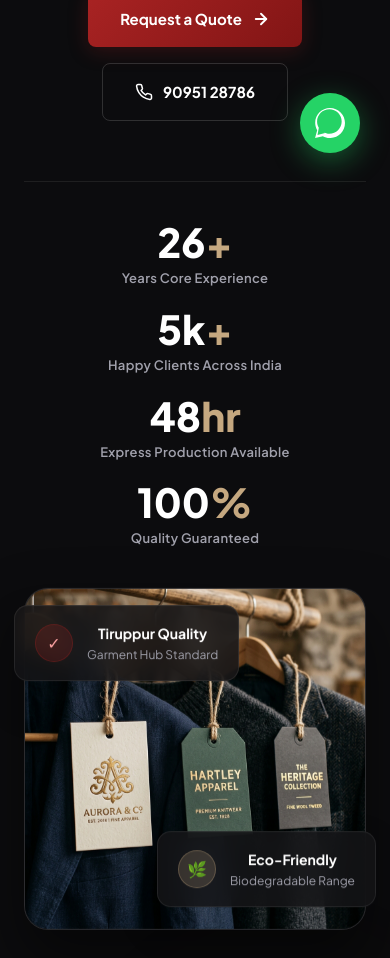
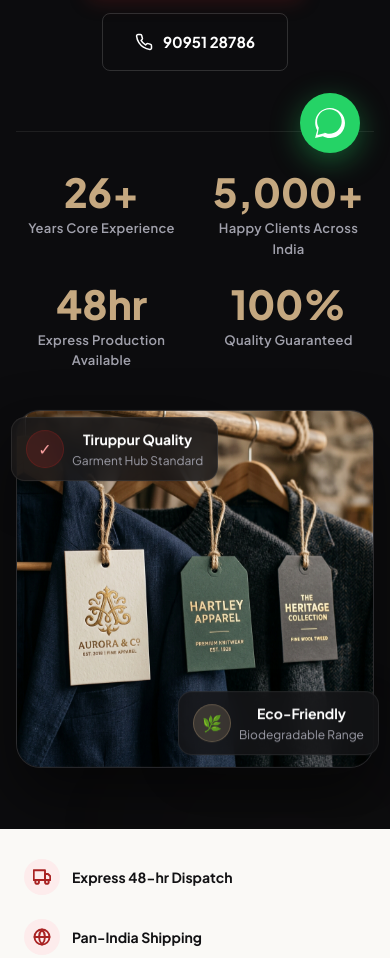
Before and after one commit to hadhi-dev/rr_traders, a plain HTML site: page index.html in a window 390 px wide. Shown: the part 661-1619 px from the top of the page. Drawn offline with nearby package versions, Linux system fonts and the light colour scheme.

Commit message:
feat: implement core site styles and initialization logic for landing page

```diff
--- a/assets/css/style.css
+++ b/assets/css/style.css
@@ -217,6 +217,9 @@ header.scrolled .nav-container {
   border-radius: 2px;
   transition: var(--transition-fast);
 }
+.nav-mobile-menu {
+  display: none;
+}
 
 /* HERO SECTION */
 .hero {
@@ -1514,6 +1517,13 @@ footer {
   .contact-form-card {
     padding: 24px;
   }
+  section {
+    padding: 60px 16px;
+  }
+  .hero {
+    padding: 130px 16px 60px;
+    min-height: auto;
+  }
 }
 
 @media (max-width: 480px) {
@@ -1522,16 +1532,22 @@ footer {
     gap: 30px;
   }
   .hero-stats {
-    grid-template-columns: 1fr;
-    gap: 20px;
+    grid-template-columns: repeat(2, 1fr);
+    gap: 24px 16px;
+  }
+  .hero-floating-badge {
+    padding: 10px 14px;
+    gap: 8px;
   }
   .hero-floating-badge.badge-1 {
-    left: -10px;
-    top: 5%;
+    left: -5px;
+    top: 2%;
+    transform: scale(0.85);
   }
   .hero-floating-badge.badge-2 {
-    right: -10px;
-    bottom: 5%;
+    right: -5px;
+    bottom: 2%;
+    transform: scale(0.85);
   }
   .modal-body {
     padding: 24px;
--- a/assets/js/main.js
+++ b/assets/js/main.js
@@ -5,6 +5,7 @@ document.addEventListener('DOMContentLoaded', () => {
   initScrollAnimations();
   initProductFilters();
   initQuoteModal();
+  initStatsCounter();
 });
 
 /* 1. Navbar Interactive Effects */
@@ -202,3 +203,61 @@ function initQuoteModal() {
     });
   }
 }
+
+/* 5. Statistics Count Up Animation */
+function initStatsCounter() {
+  const countElements = document.querySelectorAll('.count-up');
+  if (countElements.length === 0) return;
+
+  const animateCount = (element) => {
+    const target = parseInt(element.getAttribute('data-target'), 10);
+    const duration = 2000; // Duration of animation in ms
+    let startTime = null;
+
+    const step = (timestamp) => {
+      if (!startTime) startTime = timestamp;
+      const progress = timestamp - startTime;
+      const rate = Math.min(progress / duration, 1);
+
+      // Easing out quadratic function (starts fast, slows down)
+      const easeOutQuad = rate * (2 - rate);
+      const currentValue = Math.floor(easeOutQuad * target);
+
+      // Formatting thousands with commas (e.g. 5,000)
+      if (currentValue >= 1000) {
+        element.textContent = currentValue.toLocaleString('en-IN');
+      } else {
+        element.textContent = currentValue;
+      }
+
+      if (progress < duration) {
+        window.requestAnimationFrame(step);
+      } else {
+        element.textContent = target >= 1000 ? target.toLocaleString('en-IN') : target;
+      }
+    };
+
+    window.requestAnimationFrame(step);
+  };
+
+  // Trigger when stats section enters viewport
+  const statsSection = document.getElementById('statsSection');
+  if (statsSection && 'IntersectionObserver' in window) {
+    const observer = new IntersectionObserver((entries, observer) => {
+      entries.forEach(entry => {
+        if (entry.isIntersecting) {
+          countElements.forEach(el => animateCount(el));
+          observer.unobserve(entry.target);
+        }
+      });
+    }, { threshold: 0.2 });
+
+    observer.observe(statsSection);
+  } else {
+    // Fallback
+    countElements.forEach(el => {
+      const target = el.getAttribute('data-target');
+      el.textContent = parseInt(target, 10).toLocaleString('en-IN');
+    });
+  }
+}
--- a/index.html
+++ b/index.html
@@ -80,21 +80,21 @@
             90951 28786
           </a>
         </div>
-        <div class="hero-stats">
+        <div class="hero-stats" id="statsSection">
           <div class="stat-item">
-            <div class="stat-num">26<span>+</span></div>
+            <div class="stat-num"><span class="count-up" data-target="26">0</span><span>+</span></div>
             <div class="stat-label">Years Core Experience</div>
           </div>
           <div class="stat-item">
-            <div class="stat-num">5k<span>+</span></div>
+            <div class="stat-num"><span class="count-up" data-target="5000">0</span><span>+</span></div>
             <div class="stat-label">Happy Clients Across India</div>
           </div>
           <div class="stat-item">
-            <div class="stat-num">48<span>hr</span></div>
+            <div class="stat-num"><span class="count-up" data-target="48">0</span><span>hr</span></div>
             <div class="stat-label">Express Production Available</div>
           </div>
           <div class="stat-item">
-            <div class="stat-num">100<span>%</span></div>
+            <div class="stat-num"><span class="count-up" data-target="100">0</span><span>%</span></div>
             <div class="stat-label">Quality Guaranteed</div>
           </div>
         </div>
```
